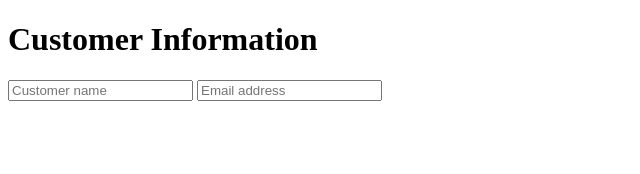
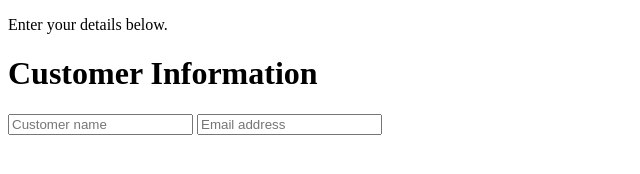
Before and after one commit to Akhil-033/online-book-store, a plain HTML site: page customer.html in a window 1280 px wide. Shown: the whole page, without its empty margins (0-640 px from the left). Drawn offline with Linux system fonts and the light colour scheme.

Commit message:
Improve customer information module

```diff
--- a/customer.html
+++ b/customer.html
@@ -2,6 +2,7 @@
 <html>
 <head>
     <title>Customer Information</title>
+    <p>Enter your details below.</p>
 </head>
 <body>
     <h1>Customer Information</h1>
```
